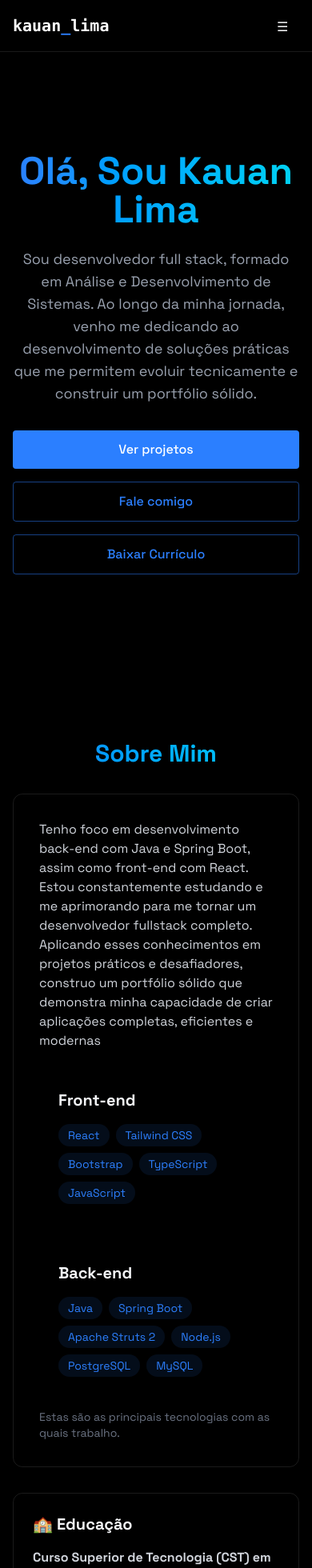
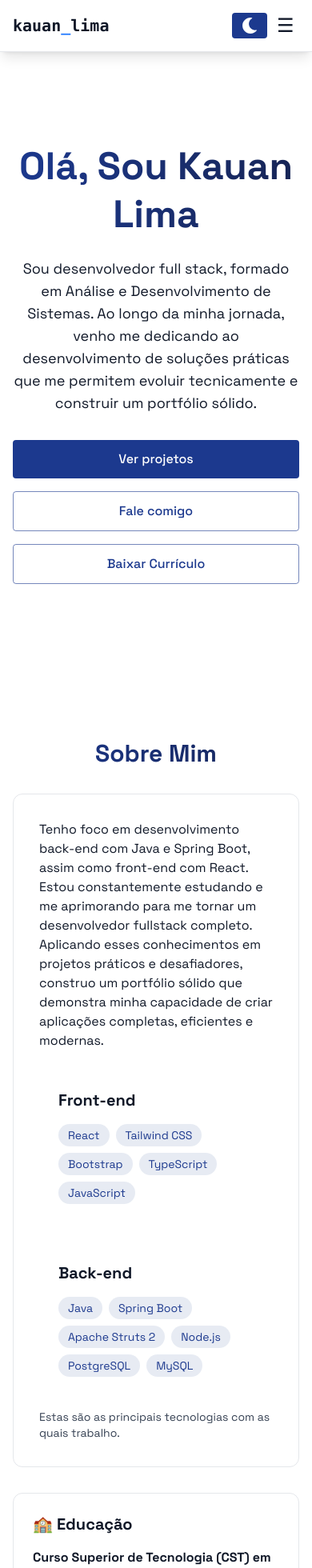
Before and after one commit to kauannlima/portfolio_kauan, a React (Vite) app: page / in a window 390 px wide. Shown: the top 1960 px of the page at 80% size. Built offline with nearby package versions, Linux system fonts and the light colour scheme.

Commit message:
Versão 2.0: implementa modo light/dark e melhorias visuais

```diff
--- a/package.json
+++ b/package.json
@@ -15,6 +15,7 @@
     "lucide-react": "^0.525.0",
     "react": "^19.1.0",
     "react-dom": "^19.1.0",
+    "react-icons": "^5.5.0",
     "tailwindcss": "^4.1.11"
   },
   "devDependencies": {
--- a/src/components/NavBar.jsx
+++ b/src/components/NavBar.jsx
@@ -1,53 +1,113 @@
-import { useEffect } from "react";
+import { useEffect, useState } from "react";
+import { FaSun, FaMoon } from "react-icons/fa";
 
 export const NavBar = ({ menuOpen, setMenuOpen }) => {
-  // Quando o menu está aberto, desativa o scroll da página
-  // Quando o menu é fechado, restaura o scroll normalmente
+  const [isDark, setIsDark] = useState(() => {
+    if (typeof window !== "undefined") {
+      return (
+        localStorage.getItem("theme") === "dark" ||
+        (!localStorage.getItem("theme") &&
+          window.matchMedia("(prefers-color-scheme: dark)").matches)
+      );
+    }
+    return false;
+  });
+
+  useEffect(() => {
+    const root = window.document.documentElement;
+    if (isDark) {
+      root.classList.add("dark");
+      localStorage.setItem("theme", "dark");
+    } else {
+      root.classList.remove("dark");
+      localStorage.setItem("theme", "light");
+    }
+  }, [isDark]);
+
   useEffect(() => {
     document.body.style.overflow = menuOpen ? "hidden" : "";
   }, [menuOpen]);
 
   return (
-    <nav className="fixed top-0 w-full z-40 bg[rgba(10,10,10,0.8)] backdrop-blur-lg border-b border-white/10 shadow-lg">
+    <nav className="fixed top-0 w-full z-40 bg-white/90 dark:bg-[rgba(10,10,10,0.8)] backdrop-blur-lg border-b border-gray-200 dark:border-white/10 shadow-lg">
       <div className="max-w-5xl mx-auto px-4">
         <div className="flex justify-between items-center h-16">
-          <a href="#home" className="font-mono text-xl font-bold text-white">
+          <a
+            href="#home"
+            className="font-mono text-xl font-bold text-gray-900 dark:text-white"
+          >
             kauan<span className="text-blue-500">_</span>lima
           </a>
 
-          {/*hamburguer da versão mobile*/}
-          <div
-            className="w-7 h-5 relative cursor-pointer z-40 md:hidden"
-            onClick={() => setMenuOpen((prev) => !prev)}
-          >
-            &#9776;
+          {/* mobile toggle */}
+          <div className="flex items-center space-x-3 md:hidden">
+            <button
+              onClick={() => setIsDark((prev) => !prev)}
+              type="button"
+              aria-label="Toggle Dark Mode"
+              className="
+    bg-blue-900 text-white
+    dark:bg-blue-600 dark:text-white
+    py-1.5 px-3 rounded font-medium transition relative overflow-hidden
+    hover:-translate-y-0.5 hover:shadow-[0_0_15px_rgba(21,39,121,0.6)]
+    dark:hover:shadow-[0_0_15px_rgba(37,99,235,0.6)]
+    text-center w-auto
+  "
+            >
+              {isDark ? <FaSun size={20} /> : <FaMoon size={20} />}
+            </button>
+
+            {/* hamburguer */}
+            <div
+              className="w-7 h-8 relative cursor-pointer text-gray-900 dark:text-white text-2xl select-none"
+              onClick={() => setMenuOpen((prev) => !prev)}
+            >
+              &#9776;
+            </div>
           </div>
 
+          {/* desktop menu + toggle */}
           <div className="hidden md:flex items-center space-x-8">
             <a
               href="#home"
-              className="text-gray-300 hove:text-white transition-colors"
+              className="text-gray-700 hover:text-gray-900 dark:text-gray-300 dark:hover:text-white transition-colors"
             >
               Início
             </a>
             <a
               href="#about"
-              className="text-gray-300 hove:text-white transition-colors"
+              className="text-gray-700 hover:text-gray-900 dark:text-gray-300 dark:hover:text-white transition-colors"
             >
               Sobre
             </a>
             <a
               href="#projects"
-              className="text-gray-300 hove:text-white transition-colors"
+              className="text-gray-700 hover:text-gray-900 dark:text-gray-300 dark:hover:text-white transition-colors"
             >
               Projetos
             </a>
             <a
               href="#contact"
-              className="text-gray-300 hove:text-white transition-colors"
+              className="text-gray-700 hover:text-gray-900 dark:text-gray-300 dark:hover:text-white transition-colors"
             >
               Contato
             </a>
+
+            <button
+              onClick={() => setIsDark((prev) => !prev)}
+              type="button"
+              aria-label="Toggle Dark Mode"
+              className="
+    bg-blue-900 text-white
+    dark:bg-blue-600 dark:text-white
+    py-1.5 px-3 rounded font-medium transition relative overflow-hidden
+    hover:-translate-y-0.5 hover:shadow-[0_0_15px_rgba(21,39,121,0.6)]
+    dark:hover:shadow-[0_0_15px_rgba(37,99,235,0.6)]
+    text-center w-auto
+  "
+            >
+              {isDark ? <FaSun size={20} /> : <FaMoon size={20} />}
+            </button>
           </div>
         </div>
       </div>
--- a/src/components/sections/About.jsx
+++ b/src/components/sections/About.jsx
@@ -21,32 +21,55 @@ export const About = () => {
   return (
     <section
       id="about"
-      className="min-h-screen flex items-center justify-center py-20"
+      className="min-h-screen flex items-center justify-center py-20
+                 bg-white dark:bg-[#0a0a0a]" // fundo claro e escuro
     >
       <RevealOnScroll>
-        <div className=" max-w-5xl mx-auto px-4">
-          <h2 className="text-3xl font-bold mb-8 bg-gradient-to-r from-blue-500 to-cyan-400 bg-clip-text text-transparent text-center">
+        <div className="max-w-5xl mx-auto px-4">
+          <h2
+            className="
+              text-3xl font-bold mb-8
+              bg-gradient-to-r from-blue-900 to-blue-950
+              dark:from-blue-600 dark:to-cyan-500
+              bg-clip-text text-transparent text-center
+            "
+          >
             Sobre Mim
           </h2>
 
-          <div className="glass rounded-xl p-8 border-white/10 border hover:-translate-y-1 transition-all">
-            <p className="text-gray-300 mb-6">
+          <div
+            className="
+              glass rounded-xl p-8 border border-gray-200 dark:border-white/10
+              bg-white/80 dark:bg-[#121212]
+              hover:-translate-y-1 transition-all
+            "
+          >
+            <p className="text-gray-900 dark:text-gray-300 mb-6">
               Tenho foco em desenvolvimento back-end com Java e Spring Boot,
               assim como front-end com React. Estou constantemente estudando e
               me aprimorando para me tornar um desenvolvedor fullstack completo.
               Aplicando esses conhecimentos em projetos práticos e desafiadores,
               construo um portfólio sólido que demonstra minha capacidade de
-              criar aplicações completas, eficientes e modernas
+              criar aplicações completas, eficientes e modernas.
             </p>
 
             <div className="grid grid-cols-1 md:grid-cols-2 gap-6">
               <div className="rounded-xl p-6 transition-all">
-                <h3 className="text-xl font-bold mb-4">Front-end</h3>
+                <h3 className="text-xl font-bold mb-4 text-gray-900 dark:text-gray-200">
+                  Front-end
+                </h3>
                 <div className="flex flex-wrap gap-2">
                   {frontendSkills.map((tech, key) => (
                     <span
                       key={key}
-                      className="bg-blue-500/10 text-blue-500 py-1 px-3 rounded-full text-sm hover:bg-blue-500/20 hover:shadow-[0_2px_8px_rgba(59,130,246,0.2)] transition-all"
+                      className="
+                        bg-blue-900/10 text-blue-900
+                        dark:bg-blue-500/20 dark:text-blue-400
+                        py-1 px-3 rounded-full text-sm
+                        hover:bg-blue-900/20 dark:hover:bg-blue-500/30
+                        hover:shadow-[0_2px_8px_rgba(21,39,121,0.2)] dark:hover:shadow-[0_2px_8px_rgba(37,99,235,0.3)]
+                        transition
+                      "
                     >
                       {tech}
                     </span>
@@ -55,12 +78,21 @@ export const About = () => {
               </div>
 
               <div className="rounded-xl p-6 transition-all">
-                <h3 className="text-xl font-bold mb-4">Back-end</h3>
+                <h3 className="text-xl font-bold mb-4 text-gray-900 dark:text-gray-200">
+                  Back-end
+                </h3>
                 <div className="flex flex-wrap gap-2">
                   {backendSkills.map((tech, key) => (
                     <span
                       key={key}
-                      className="bg-blue-500/10 text-blue-500 py-1 px-3 rounded-full text-sm hover:bg-blue-500/20 hover:shadow-[0_2px_8px_rgba(59,130,246,0.2)] transition"
+                      className="
+                        bg-blue-900/10 text-blue-900
+                        dark:bg-blue-500/20 dark:text-blue-400
+                        py-1 px-3 rounded-full text-sm
+                        hover:bg-blue-900/20 dark:hover:bg-blue-500/30
+                        hover:shadow-[0_2px_8px_rgba(21,39,121,0.2)] dark:hover:shadow-[0_2px_8px_rgba(37,99,235,0.3)]
+                        transition
+                      "
                     >
                       {tech}
                     </span>
@@ -69,16 +101,24 @@ export const About = () => {
               </div>
             </div>
 
-            <p className="text-sm text-gray-500 mt-4">
+            <p className="text-sm text-gray-700 dark:text-gray-400 mt-4">
               Estas são as principais tecnologias com as quais trabalho.
             </p>
           </div>
 
           <div className="grid grid-cols-1 md:grid-cols-2 gap-6 mt-8">
-            <div className="p-6 rounded-xl border-white/10 border hover:-translate-y-1 transition-all">
-              <h3 className="text-xl font-bold mb-4">🏫 Educação</h3>
+            <div
+              className="
+                p-6 rounded-xl border border-gray-200 dark:border-white/10
+                bg-white/80 dark:bg-[#121212]
+                hover:-translate-y-1 transition-all
+              "
+            >
+              <h3 className="text-xl font-bold mb-4 text-gray-900 dark:text-gray-200">
+                🏫 Educação
+              </h3>
 
-              <div className="text-gray-300 flex flex-col h-full pb-6">
+              <div className="text-gray-900 dark:text-gray-300 flex flex-col h-full pb-6">
                 <div>
                   <p>
                     <strong>
@@ -93,9 +133,16 @@ export const About = () => {
                 <div>
                   <a
                     href="https://drive.google.com/drive/folders/1RhiSJDXJ7zUi8ABsQGX_QebzAxzt_fdE?usp=sharing"
-                    className="bg-blue-500 text-white py-3 px-6 rounded font-medium transition relative overflow-hidden
-    hover:-translate-y-0.5 hover:shadow-[0_0_15px_rgba(59,130,246,0.4)] block w-[62%] md:w-[60%] text-center mb-10 mx-auto"
                     target="_blank"
+                    rel="noopener noreferrer"
+                    className="
+                      bg-blue-900 text-white
+                      dark:bg-blue-600
+                      py-3 px-6 rounded font-medium transition relative overflow-hidden
+                      hover:-translate-y-0.5 hover:shadow-[0_0_15px_rgba(21,39,121,0.6)]
+                      dark:hover:shadow-[0_0_15px_rgba(37,99,235,0.6)]
+                      block w-[62%] md:w-[60%] text-center mb-10 mx-auto
+                    "
                   >
                     Ver Certificações
                   </a>
@@ -103,9 +150,17 @@ export const About = () => {
               </div>
             </div>
 
-            <div className="p-6 rounded-xl border-white/10 border hover:-translate-y-1 transition-all">
-              <h3 className="text-xl font-bold mb-4">💼 Experiências</h3>
-              <div className="space-y-4 text-gray-300">
+            <div
+              className="
+                p-6 rounded-xl border border-gray-200 dark:border-white/10
+                bg-white/80 dark:bg-[#121212]
+                hover:-translate-y-1 transition-all
+              "
+            >
+              <h3 className="text-xl font-bold mb-4 text-gray-900 dark:text-gray-200">
+                💼 Experiências
+              </h3>
+              <div className="space-y-4 text-gray-900 dark:text-gray-300">
                 <div>
                   <h4 className="font-semibold">
                     Assistente de Help Desk em SOC Software de SST
--- a/src/components/sections/Home.jsx
+++ b/src/components/sections/Home.jsx
@@ -4,33 +4,55 @@ export const Home = () => {
   return (
     <section
       id="home"
-      className="min-h-screen flex items-center justify-center relative"
+      className="min-h-screen flex items-center justify-center relative bg-white dark:bg-[#0a0a0a]"
     >
       <RevealOnScroll>
         <div className="text-center z-10 px-4 mt-16 md:mt-0">
-          <h1 className="text-5xl md:text-7xl font-bold bg-gradient-to-r from-blue-500 to-cyan-400 mb-6 bg-clip-text text-transparent leading-right ">
+          <h1
+            className="
+    text-5xl md:text-7xl font-bold
+    bg-gradient-to-r
+    from-blue-900 to-blue-950
+    dark:from-blue-600 dark:to-cyan-500
+    mb-6 bg-clip-text text-transparent leading-tight
+  "
+          >
             Olá, Sou Kauan Lima
           </h1>
 
-          <p className="text-gray-400 text-lg mb-8 max-w-lg mx-auto">
+          <p className="text-gray-900 dark:text-gray-300 text-lg mb-8 max-w-lg mx-auto">
             Sou desenvolvedor full stack, formado em Análise e Desenvolvimento
             de Sistemas. Ao longo da minha jornada, venho me dedicando ao
             desenvolvimento de soluções práticas que me permitem evoluir
             tecnicamente e construir um portfólio sólido.
           </p>
+
           <div className="flex flex-col md:flex-row justify-center items-center gap-4">
             <a
               href="#projects"
-              className="bg-blue-500 text-white py-3 px-6 rounded font-medium transition relative overflow-hidden
-    hover:-translate-y-0.5 hover:shadow-[0_0_15px_rgba(59,130,246,0.4)] text-center w-full md:w-auto"
+              className="
+                bg-blue-900 text-white
+                dark:bg-blue-600 dark:text-white
+                py-3 px-6 rounded font-medium transition relative overflow-hidden
+                hover:-translate-y-0.5 hover:shadow-[0_0_15px_rgba(21,39,121,0.6)]
+                dark:hover:shadow-[0_0_15px_rgba(37,99,235,0.6)]
+                text-center w-full md:w-auto
+              "
             >
               Ver projetos
             </a>
 
             <a
               href="#contact"
-              className="border border-blue-500/50 text-blue-500 py-3 px-6 rounded font-medium transition-all duration-200
-    hover:-translate-y-0.5 hover:shadow-[0_0_15px_rgba(59,130,246,0.2)] hover:bg-blue-500/50 text-center w-full md:w-auto"
+              className="
+                border border-blue-900/60 text-blue-900
+                dark:border-blue-600/60 dark:text-blue-600
+                py-3 px-6 rounded font-medium transition-all duration-200
+                hover:-translate-y-0.5 hover:shadow-[0_0_15px_rgba(21,39,121,0.3)]
+                dark:hover:shadow-[0_0_15px_rgba(37,99,235,0.3)]
+                hover:bg-blue-900/20 dark:hover:bg-blue-600/20
+                text-center w-full md:w-auto
+              "
             >
               Fale comigo
             </a>
@@ -38,8 +60,15 @@ export const Home = () => {
             <a
               href="/Kauan-Lima-Curriculo-Dev-BackEnd.pdf"
               download
-              className="border border-blue-500/50 text-blue-500 py-3 px-6 rounded font-medium transition-all duration-200
-    hover:-translate-y-0.5 hover:shadow-[0_0_15px_rgba(59,130,246,0.2)] hover:bg-blue-500/50 text-center w-full md:w-auto"
+              className="
+                border border-blue-900/60 text-blue-900
+                dark:border-blue-600/60 dark:text-blue-600
+                py-3 px-6 rounded font-medium transition-all duration-200
+                hover:-translate-y-0.5 hover:shadow-[0_0_15px_rgba(21,39,121,0.3)]
+                dark:hover:shadow-[0_0_15px_rgba(37,99,235,0.3)]
+                hover:bg-blue-900/20 dark:hover:bg-blue-600/20
+                text-center w-full md:w-auto
+              "
             >
               Baixar Currículo
             </a>
--- a/src/index.css
+++ b/src/index.css
@@ -1,4 +1,6 @@
 @import "tailwindcss";
+
+@custom-variant dark (&:where(.dark, .dark *));
 
 html,
 body {
```
Also changed, not shown: src/components/LoadingScreen.jsx (+8 -6 lines), src/components/MobileMenu.jsx (+14 -39 lines), src/components/sections/Contact.jsx (+54 -35 lines), src/components/sections/Projects.jsx (+36 -41 lines), 1 other file (tests, documents, lock files or other folders).
